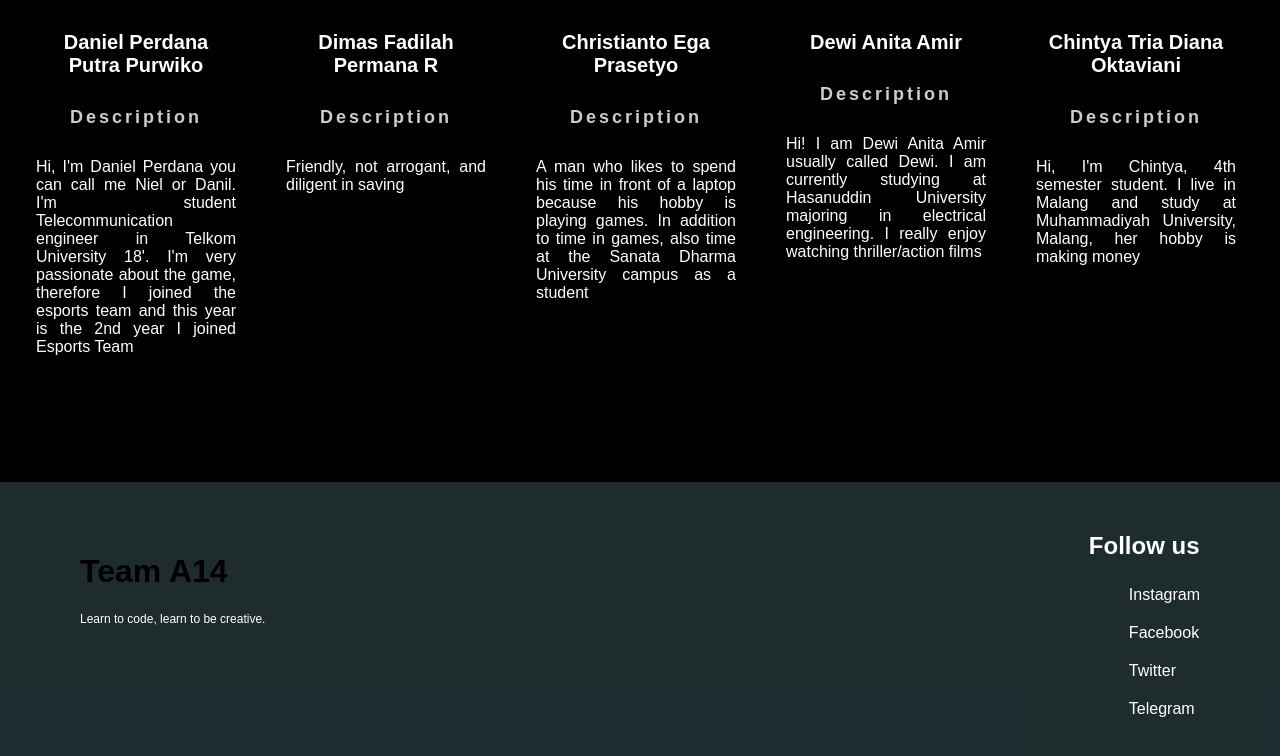
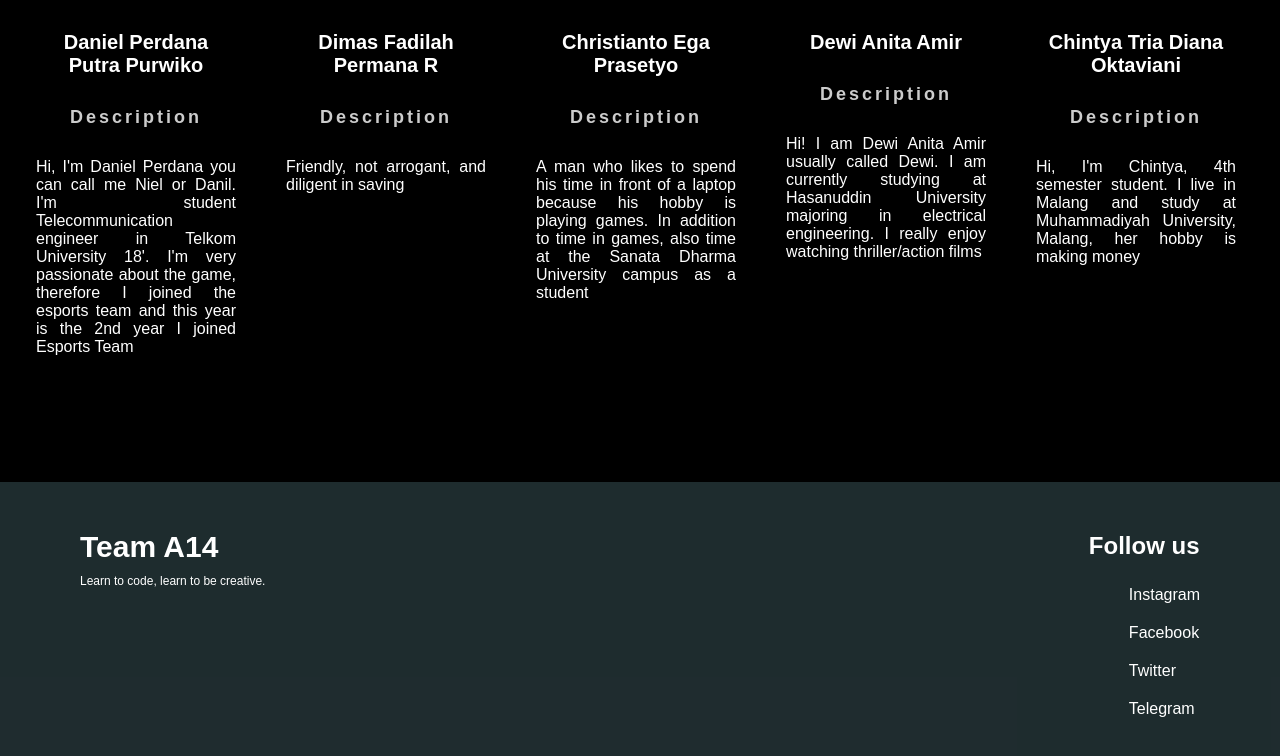
Before and after one commit to egaprasetyo/progate.webteamA14, a plain HTML site: page index.html in a window 1280 px wide. Shown: the part 1102-1858 px from the top of the page. Drawn offline with Linux system fonts and the light colour scheme.

Commit message:
Update stylesheet.css

```diff
--- a/stylesheet.css
+++ b/stylesheet.css
@@ -223,6 +223,14 @@ nav ul li a:hover {
   text-align: justify;
 }
 
+footer h1{
+    font-size: 30px;
+    color: #fff;
+    font-weight: 800;
+    margin: 0;
+    line-height: 1;
+}
+
 footer img {
   width: 125px;
 }
```
